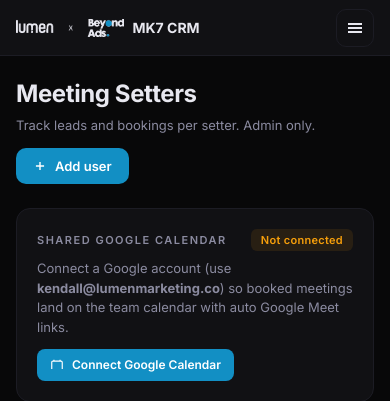
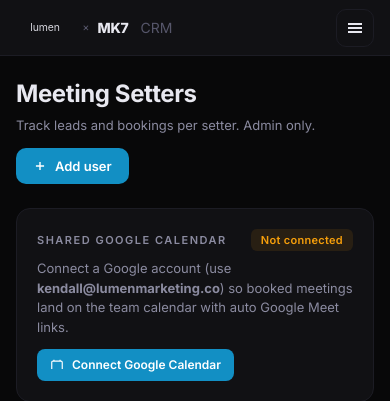
Before and after one commit to lumenmarketingsolutions/Lumen-coming-soon, a Flask app: page /crm/admin in a window 390 px wide. Shown: the top 401 px of the page. Run offline with Flask 3, Linux system fonts and the light colour scheme; the visitor is signed in with stand-in values (Sample User, id 1); data comes from the database, SQL or seed files in the repository; data that the repository does not hold is empty; some libraries are stand-ins or nearby versions.

Commit message:
MK7 CRM: replace combo logo with clean Lumen × MK7 lockup
logo-mk.png was the Lumen × BeyondAds combo asset — not appropriate for
this product. Swapped all four references (login brand, sidebar brand
row, mobile bar logo, head preload) for a stylized "Lumen × MK7"
lockup using logo-lumen.svg + literal × + MK7 wordmark.

Co-Authored-By: Claude Opus 4.7 (1M context) <noreply@anthropic.com>

```diff
--- a/templates/crm/base.html
+++ b/templates/crm/base.html
@@ -7,7 +7,7 @@
   <title>{% block title %}MK7 CRM{% endblock %}</title>
   <meta name="description" content="MK7 Setter CRM — lead tracker and appointment setter dashboard.">
   <link rel="icon" href="/static/favicon.svg">
-  <link rel="preload" href="/static/logo-mk.png" as="image">
+  <link rel="preload" href="/static/logo-lumen.svg" as="image">
   <link rel="preconnect" href="https://fonts.googleapis.com">
   <link rel="preconnect" href="https://fonts.gstatic.com" crossorigin>
   <link href="https://fonts.googleapis.com/css2?family=Inter:wght@300;400;500;600;700;800&display=swap" rel="stylesheet">
@@ -56,13 +56,23 @@
     }
     .brand-row {
       display: flex; align-items: center; gap: 10px;
-      padding: 4px 6px 18px;
+      padding: 4px 6px 16px;
       border-bottom: 1px solid var(--dark-border);
       margin-bottom: 14px;
+      flex-direction: column;
+      align-items: flex-start;
     }
-    .brand-row img { height: 22px; }
+    .brand-lockup {
+      display: inline-flex; align-items: center; gap: 8px;
+    }
+    .brand-lockup img { height: 16px; opacity: 0.9; }
+    .brand-lockup .x { font-size: 11px; color: var(--text-muted); font-weight: 400; }
+    .brand-lockup .mk7 {
+      font-size: 16px; font-weight: 800; color: #fff; letter-spacing: -0.4px;
+    }
     .brand-text {
       display: flex; flex-direction: column; line-height: 1.1;
+      margin-top: 6px;
     }
     .brand-text .b1 {
       font-size: 13px; font-weight: 700; letter-spacing: 0.3px;
@@ -409,7 +419,9 @@
       z-index: 60;
     }
     .mobile-bar .logo { display: flex; align-items: center; gap: 8px; font-weight: 700; font-size: 14px; }
-    .mobile-bar img { height: 18px; }
+    .mobile-bar .logo img { height: 14px; opacity: 0.9; }
+    .mobile-bar .logo .x { font-size: 11px; color: var(--text-muted); font-weight: 400; }
+    .mobile-bar .logo .mk7 { font-weight: 800; letter-spacing: -0.3px; }
     .menu-btn {
       width: 38px; height: 38px;
       background: transparent; border: 1px solid var(--dark-border);
@@ -466,8 +478,10 @@
   {# ── Mobile top bar ────────────────────────────────────────────────────── #}
   <div class="mobile-bar">
     <a class="logo" href="/crm/leads">
-      <img src="/static/logo-mk.png" alt="MK7">
-      <span>MK7 CRM</span>
+      <img src="/static/logo-lumen.svg" alt="Lumen">
+      <span class="x">×</span>
+      <span class="mk7">MK7</span>
+      <span style="color:var(--text-muted);font-weight:400;margin-left:4px">CRM</span>
     </a>
     <button class="menu-btn" type="button" aria-label="Menu" onclick="toggleSidebar()">
       <svg width="20" height="20" fill="none" stroke="currentColor" stroke-width="2"><path d="M3 6h14M3 10h14M3 14h14"/></svg>
@@ -478,10 +492,14 @@
   <div class="layout">
     <aside class="sidebar">
       <div class="brand-row">
-        <img src="/static/logo-mk.png" alt="MK7 Media">
+        <div class="brand-lockup">
+          <img src="/static/logo-lumen.svg" alt="Lumen">
+          <span class="x">×</span>
+          <span class="mk7">MK7</span>
+        </div>
         <div class="brand-text">
-          <span class="b1">MK7 CRM</span>
-          <span class="b2">Setter dashboard</span>
+          <span class="b1">Setter CRM</span>
+          <span class="b2">Lead tracker</span>
         </div>
       </div>
 
```
Also changed, not shown: templates/crm/login.html (+20 -4 lines).
